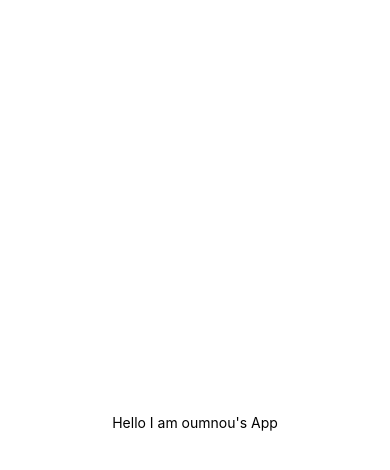
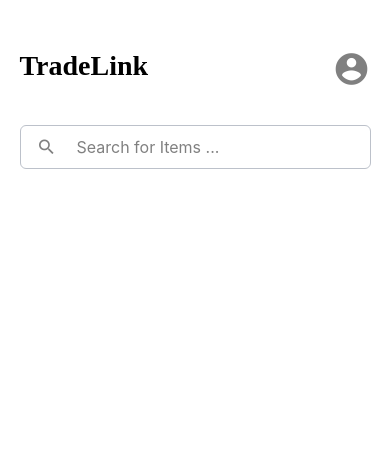
Before and after one commit to oumnou/TradeLink_app, a React Native app: screen / in a window 390 px wide. Shown: the top 470 px of the page. Built offline with nearby package versions, Linux system fonts and the light colour scheme.

Commit message:
App name - Account Icone - Search Bar

```diff
--- a/App.js
+++ b/App.js
@@ -1,20 +1,90 @@
-import { StatusBar } from 'expo-status-bar';
-import { StyleSheet, Text, View } from 'react-native';
+import { StyleSheet, TextInput, Text, View, SafeAreaView } from 'react-native';
+import Icon from 'react-native-vector-icons/MaterialIcons'; // Using Material Icons as an example
+
 
 export default function App() {
+
   return (
-    <View style={styles.container}>
-      <Text>Hello I am oumnou's App</Text>
-      <StatusBar style="auto" />
+
+    <SafeAreaView style={styles.container}>
+
+    {/* App name / Account Icone */}
+
+      <View style={name_acc.container}>
+        <Text style={name_acc.text}>TradeLink</Text>
+        <Icon name="account-circle" size={38} color="grey"  />
+      </View>
+
+    {/* Search Bar */}
+
+      <View style={search_bar.textbox}>
+      <Icon name="search" size={20} color="grey" style={search_bar.leftIcon} />
+      <TextInput
+        style={search_bar.input}
+        placeholder="Search for Items ..."
+        placeholderTextColor="grey"
+      />
     </View>
+
+    </SafeAreaView>
   );
 }
 
 const styles = StyleSheet.create({
+
   container: {
-    flex: 1,
-    backgroundColor: '#fff',
-    alignItems: 'center',
-    justifyContent: 'center',
+    paddingTop:50,
+    flex:1,
+    alignContent:"center",
   },
 });
+
+const name_acc = StyleSheet.create({
+
+  container:{
+      marginEnd:"5%",
+      marginStart:"5%",
+      marginBottom:"5%",
+      height:"7%",
+      flexDirection:"row",
+      justifyContent:"space-between",
+      alignContent:"center",
+  },
+
+  text: {
+    fontFamily: 'Archivo',
+    fontSize: 28,
+    fontWeight: '700', // Bold
+    color: 'black',
+  },
+})
+
+const search_bar = StyleSheet.create({
+
+  textbox: {
+      marginEnd:"5%",
+      marginStart:"5%",
+      flexDirection: 'row',
+      alignItems: 'center',
+      borderWidth: 1,
+      borderColor: '#BCC1CA',
+      borderRadius: 6,
+      paddingHorizontal: 16,
+      height: 44,
+      backgroundColor: '#FFFFFF',
+      marginBottom: 20,
+    },
+
+  input: {
+      flex: 1,
+      height: '100%',
+      paddingLeft: 10,
+      fontSize: 16,
+      color: '#000000',
+    },
+
+  leftIcon: {
+      marginRight: 10,
+    },
+
+});
--- a/package.json
+++ b/package.json
@@ -12,7 +12,8 @@
     "expo": "~51.0.28",
     "expo-status-bar": "~1.12.1",
     "react": "18.2.0",
-    "react-native": "0.74.5"
+    "react-native": "0.74.5",
+    "react-native-vector-icons": "^10.2.0"
   },
   "devDependencies": {
     "@babel/core": "^7.20.0"
```
Also changed, not shown: 2 other files (tests, documents, lock files or other folders).
